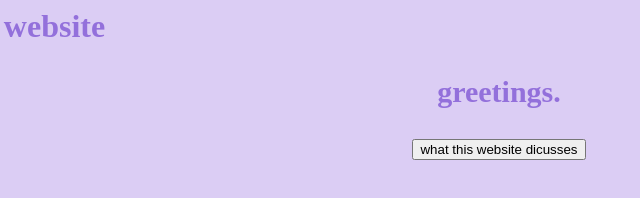
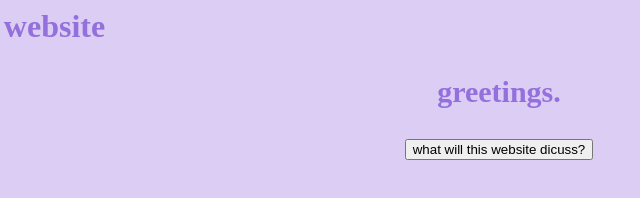
Before and after one commit to mango-cake/My-mathematics-database, a plain HTML site: page index.html in a window 1280 px wide. Shown: the full height of the page, 141-781 px from the left. Drawn offline with Linux system fonts and the light colour scheme; a web font is replaced by a local one.

Commit message:
Update index.html
changed up a sentence

```diff
--- a/index.html
+++ b/index.html
@@ -5,7 +5,7 @@
 <p> greetings. </p>
 
 <div id="home_button" style="">
-<button style="display: block; margin-left: auto; margin-right: auto;"class="button home_button" onclick="window.location.href='./pages/gallery.html'"> what this website dicusses </button>
+<button style="display: block; margin-left: auto; margin-right: auto;"class="button home_button" onclick="window.location.href='./pages/gallery.html'"> what will this website dicuss? </button>
 </div>
 
 </html>
```
